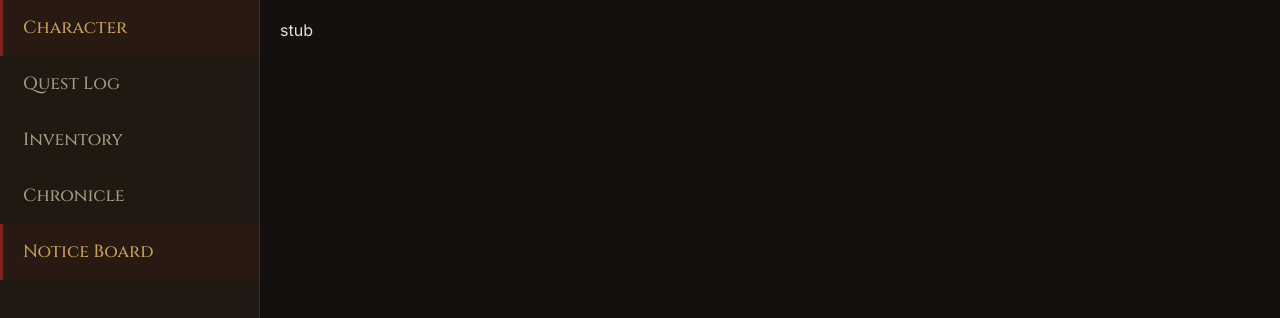
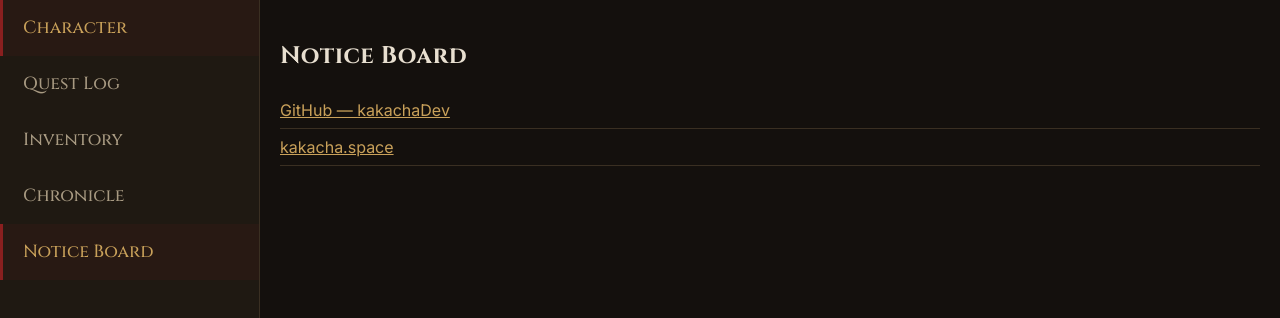
Before and after one commit to kakachaDev/kakacha-space, a Vue app: page /contact in a window 1280 px wide. Shown: the top 318 px of the page. Built offline with nearby package versions, Linux system fonts and the light colour scheme; the HTML template or start-up script is replaced by a standard one.

Commit message:
Add contact page

```diff
--- a/src/views/ContactView.vue
+++ b/src/views/ContactView.vue
@@ -1,3 +1,21 @@
 <template>
-  <div>stub</div>
+  <section>
+    <h2 class="display">Notice Board</h2>
+    <ul class="notice-list">
+      <li><a href="https://github.com/kakachaDev" target="_blank" rel="noopener">GitHub — kakachaDev</a></li>
+      <li><a href="https://kakacha.space">kakacha.space</a></li>
+    </ul>
+  </section>
 </template>
+
+<style scoped>
+.notice-list {
+  list-style: none;
+  padding: 0;
+}
+
+.notice-list li {
+  padding: 0.5rem 0;
+  border-bottom: 1px solid var(--panel-border);
+}
+</style>
```
Also changed, not shown: 1 other file (tests, documents, lock files or other folders).
